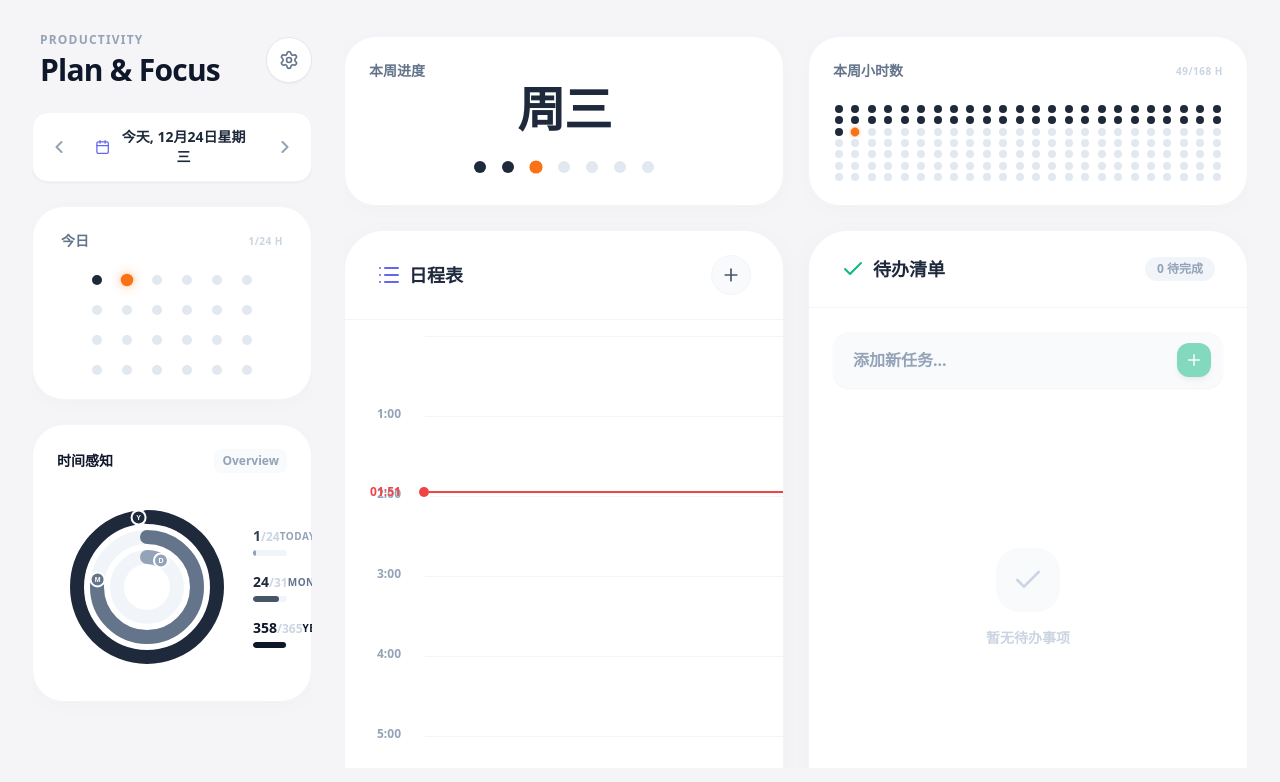
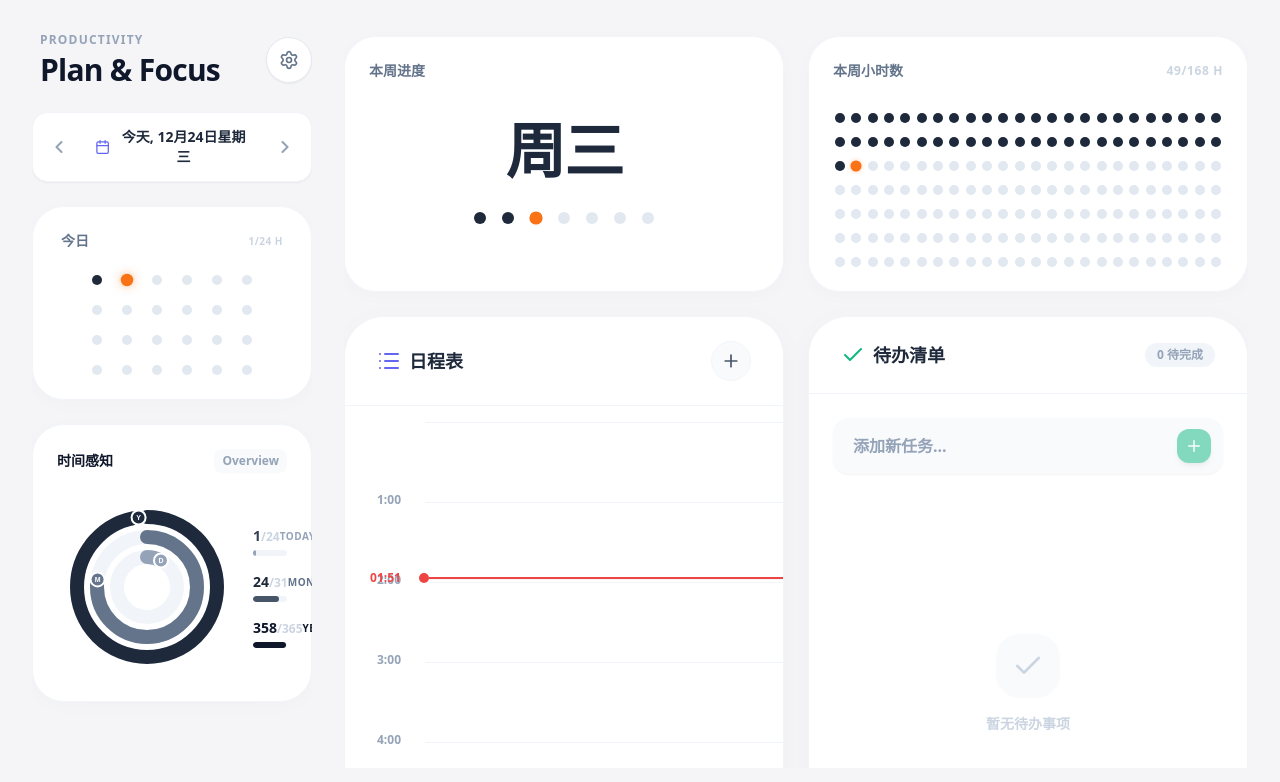
Before and after one commit to zjjyyds/ADHD-BUT-FOCUS, a React (Vite) app: page / in a window 1280 px wide. Shown: the top 782 px of the page. Built offline with nearby package versions, Linux system fonts and the light colour scheme.

Commit message:
feat: Enhance timer display and layout
Increase the minimum height of the Timer card to accommodate larger text and improved spacing. Adjust font sizes and gap values to create a more visually appealing and readable timer display.

```diff
--- a/components/Timer.tsx
+++ b/components/Timer.tsx
@@ -55,15 +55,15 @@ export const WeekDaysWidget: React.FC<{ now: Date }> = ({ now }) => {
   const currentDayName = days[currentDayIndex];
 
   return (
-    <Card className="flex flex-col h-full min-h-[160px] relative overflow-hidden">
+    <Card className="flex flex-col h-full min-h-[240px] relative overflow-hidden">
        {/* Header */}
        <div className="flex justify-between items-start z-10">
           <span className="text-sm font-bold text-slate-500">本周进度</span>
        </div>
 
        {/* Content */}
-       <div className="z-10 flex flex-col items-center justify-center flex-1 gap-5 pb-2">
-          <div className="text-5xl font-black text-slate-800 tracking-tight mt-1">
+       <div className="z-10 flex flex-col items-center justify-center flex-1 gap-6 pb-2">
+          <div className="text-6xl font-black text-slate-800 tracking-tight mt-1">
             {currentDayName}
           </div>
 
@@ -99,15 +99,15 @@ export const WeekHoursWidget: React.FC<{ now: Date }> = ({ now }) => {
   const totalHours = 168;
 
   return (
-    <Card className="flex flex-col h-full min-h-[160px] relative overflow-hidden">
-       <div className="flex justify-between items-center z-10 mb-6">
+    <Card className="flex flex-col h-full min-h-[240px] relative overflow-hidden">
+       <div className="flex justify-between items-center z-10 mb-8">
           <span className="text-sm font-bold text-slate-500">本周小时数</span>
-          <span className="text-[10px] font-bold text-slate-300 tracking-wider">
+          <span className="text-[12px] font-bold text-slate-300 tracking-wider">
              {hoursPassed}/{totalHours} H
           </span>
        </div>
 
-       <div className="flex-1 flex flex-col justify-between z-10 w-full px-0.5">
+       <div className="flex-1 flex flex-col justify-center gap-3.5 z-10 w-full px-0.5">
              {Array.from({ length: 7 }).map((_, dayIdx) => (
                 <div key={dayIdx} className="flex items-center w-full justify-between">
                       {Array.from({ length: 24 }).map((_, hourIdx) => {
@@ -119,7 +119,7 @@ export const WeekHoursWidget: React.FC<{ now: Date }> = ({ now }) => {
                             <div
                               key={hourIdx}
                               className={`
-                                w-2 h-2 rounded-full transition-all duration-300
+                                w-2.5 h-2.5 rounded-full transition-all duration-300
                                 ${isPast ? 'bg-slate-800' : ''}
                                 ${isCurrent ? 'bg-orange-500 scale-110 shadow-[0_0_4px_rgba(249,115,22,0.4)]' : ''}
                                 ${!isPast && !isCurrent ? 'bg-slate-200' : ''}
```
